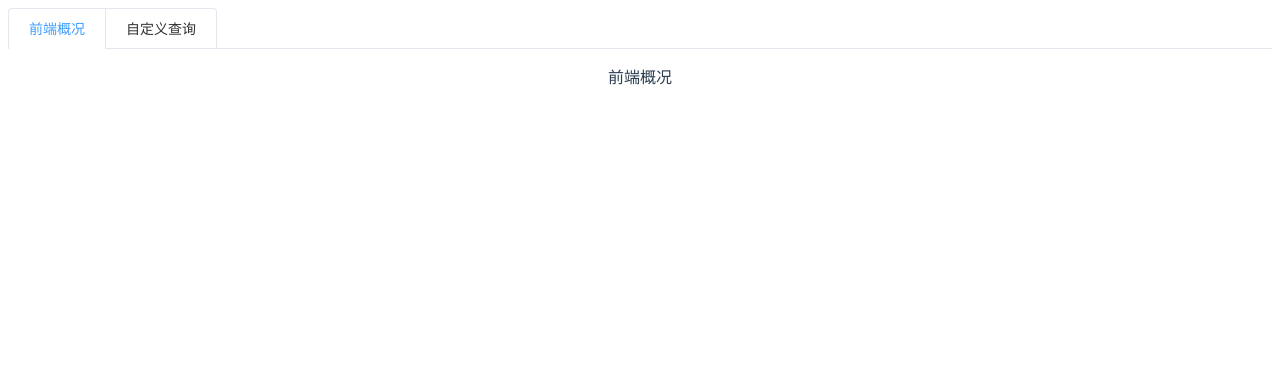
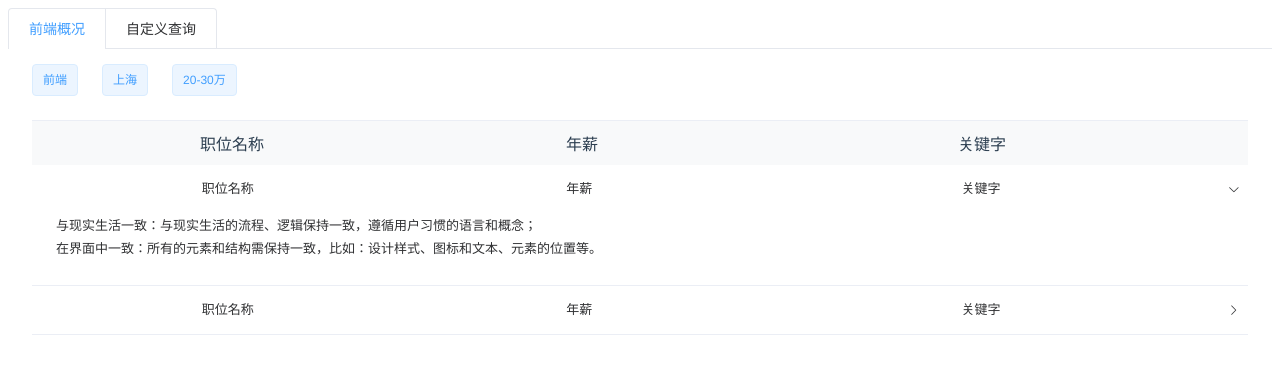
Before and after one commit to zzy1661/jobs, a Vue app: page / in a window 1280 px wide. Before the commit this address led to /front. Shown: the top 374 px of the page. Built offline with nearby package versions, Linux system fonts and the light colour scheme.

Commit message:
项目初始化

```diff
--- a/src/assets/reset.css
+++ b/src/assets/reset.css
@@ -3383,3 +3383,6 @@ a.text-dark:hover {
     width: 460px !important;
     max-width: 100%;
 }
+.pointer {
+    cursor: pointer;
+}
--- a/src/plugins/element.js
+++ b/src/plugins/element.js
@@ -1,8 +1,15 @@
 import Vue from 'vue'
-import { Button, Table, TableColumn, Tabs, TabPane} from 'element-ui'
+import { Button, Table, TableColumn, Tabs, TabPane, Tag, Collapse, CollapseItem,
+    Row, Col, Container } from 'element-ui'
 
 Vue.use(Button)
 Vue.use(Table)
 Vue.use(TableColumn)
 Vue.use(Tabs)
 Vue.use(TabPane)
+Vue.use(Tag)
+Vue.use(Collapse)
+Vue.use(CollapseItem)
+Vue.use(Row)
+Vue.use(Col)
+Vue.use(Container)
--- a/src/router.js
+++ b/src/router.js
@@ -12,29 +12,6 @@ export default new Router({
             path: '/',
             name: 'home',
             component: Home,
-            redirect: '/front',
-        }, {
-            path: '/front',
-            name: '',
-            component: Home,
-            children: [
-                {
-                    path: '',
-                    name: 'front',
-                    component: () => import(/* webpackChunkName: "front" */ './views/Front.vue')
-                }
-            ]
-        },
-        {
-            path: '/search',
-            component: Home,
-            children: [
-                {
-                    path: '',
-                    name: 'search',
-                    component: () => import(/* webpackChunkName: "search" */ './views/Search.vue')
-                }
-            ]
 
         }
     ]
--- a/src/views/Front.vue
+++ b/src/views/Front.vue
@@ -1,16 +1,76 @@
 <template>
   <div class="frontPage">
-    front
+    <div class="d-flex px-4 mb-4">
+      <el-tag class="mr-4 pointer" v-for="item in options" :key="item.name">{{item.name}}</el-tag>
+    </div>
+    <div class="px-4">
+      <el-collapse v-model="activeName" accordion>
+            <el-row class="w-100 py-2 mx-0 pr-3 bg-light" :gutter="10">
+                <el-col span="8"><div >职位名称</div></el-col>
+                <el-col span="6"><div >年薪</div></el-col>
+                <el-col span="10"><div >关键字</div></el-col>
+            </el-row>
+        <el-collapse-item name="1">
+            <template slot="title">
+                <el-row class="w-100" :gutter="10">
+                    <el-col span="8"><div >职位名称</div></el-col>
+                <el-col span="6"><div >年薪</div></el-col>
+                <el-col span="10"><div >关键字</div></el-col>
+                </el-row>
+            </template>
+            <div class="text-left px-4">
+                 <div>与现实生活一致：与现实生活的流程、逻辑保持一致，遵循用户习惯的语言和概念；</div>
+                <div>在界面中一致：所有的元素和结构需保持一致，比如：设计样式、图标和文本、元素的位置等。</div>
+            </div>
+        </el-collapse-item>
+        <el-collapse-item name="2">
+            <template slot="title">
+                <el-row class="w-100" :gutter="10">
+                    <el-col span="8"><div >职位名称</div></el-col>
+                <el-col span="6"><div >年薪</div></el-col>
+                <el-col span="10"><div >关键字</div></el-col>
+                </el-row>
+            </template>
+            <div class="text-left px-4">
+                 <div>与现实生活一致：与现实生活的流程、逻辑保持一致，遵循用户习惯的语言和概念；</div>
+                <div>在界面中一致：所有的元素和结构需保持一致，比如：设计样式、图标和文本、元素的位置等。</div>
+            </div>
+        </el-collapse-item>
+      </el-collapse>
+    </div>
   </div>
 </template>
 <script>
-
 export default {
   name: "front",
   data() {
     return {
-
+      options: [
+        {
+          name: "前端",
+          type: "",
+          field: ""
+        },
+        {
+          name: "上海",
+          type: "success",
+          field: ""
+        },
+        {
+          name: "20-30万",
+          type: "info",
+          field: ""
+        }
+      ],
+      jobs: null,
+      activeName: "1"
     };
+  },
+  mounted() {
+    this.getJobs();
+  },
+  methods: {
+    getJobs() {}
   }
 };
 </script>
--- a/src/views/Home.vue
+++ b/src/views/Home.vue
@@ -1,24 +1,29 @@
 <template>
     <div class="home">
-        <el-tabs v-model="activeTab" type="card" @tab-click="handleClick">
-            <el-tab-pane label="前端概况" name="front">前端概况</el-tab-pane>
-            <el-tab-pane label="自定义查询" name="search">自定义查询</el-tab-pane>
+        <el-tabs v-model="activeTab" type="card" >
+            <el-tab-pane label="前端概况" name="front">
+                <Front/>
+            </el-tab-pane>
+            <el-tab-pane label="自定义查询" name="search">
+                <Search />
+            </el-tab-pane>
         </el-tabs>
     </div>
 </template>
 
 <script>
+    import Search from '@/views/Search.vue'
+    import Front from '@/views/Front.vue'
     export default {
         name: "home",
         data() {
             return {
-                activeTab: this.$route.name
+                activeTab: 'front'
             };
         },
         methods: {
-            handleClick(tab, evt) {
-                this.$router.push({name: tab.name})
-            }
-        }
+
+        },
+        components:{Search,Front}
     };
 </script>
```
Lines whose indentation alone changed are shown as unchanged.
